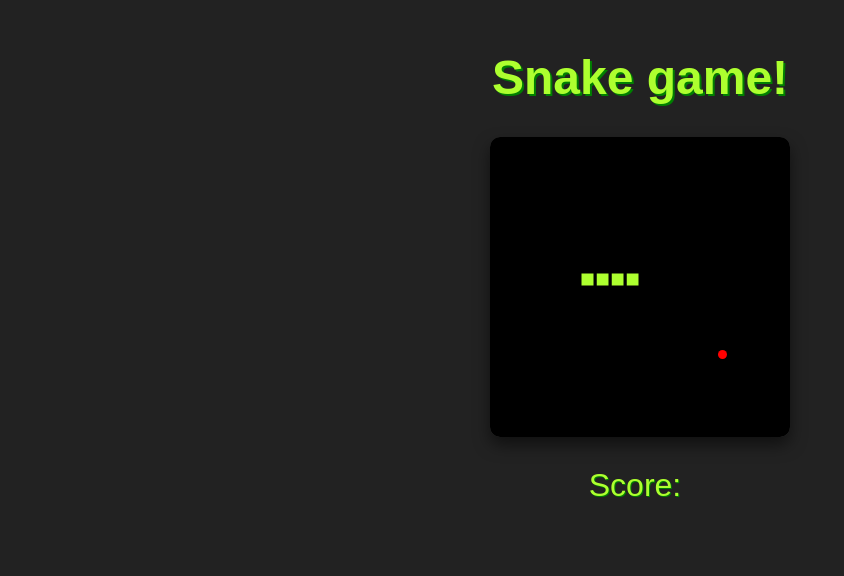
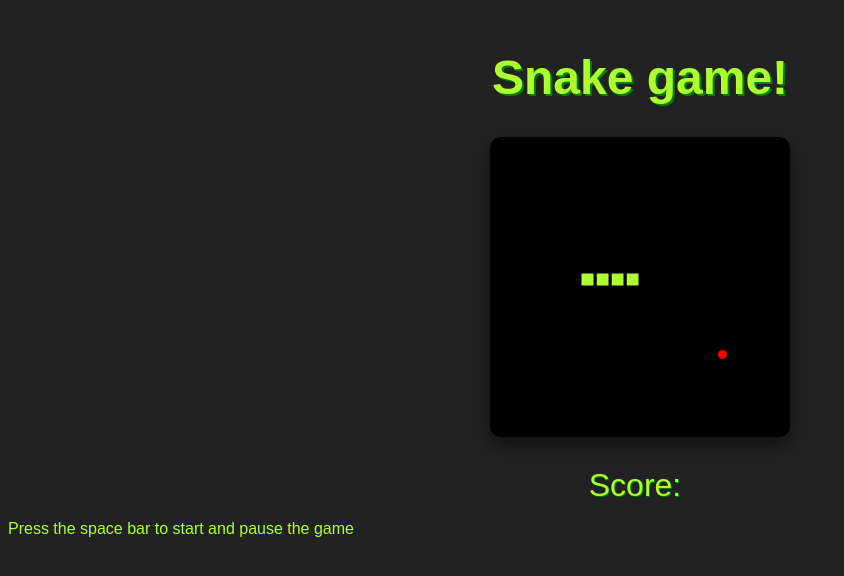
Before and after one commit to eliasismael/snake-game, a plain HTML site: page index.html in a window 1280 px wide. Shown: the whole page, without its empty margins (0-844 px from the left). Drawn offline with Linux system fonts and the light colour scheme.

Commit message:
Update index.html

```diff
--- a/index.html
+++ b/index.html
@@ -14,6 +14,9 @@
             <p class="score">Score:</p>
         </section>
 
+        <p class="instruction">
+            Press the space bar to start and pause the game
+        </p>
         <script src="app.js"></script>
     </body>
 </html>
```
